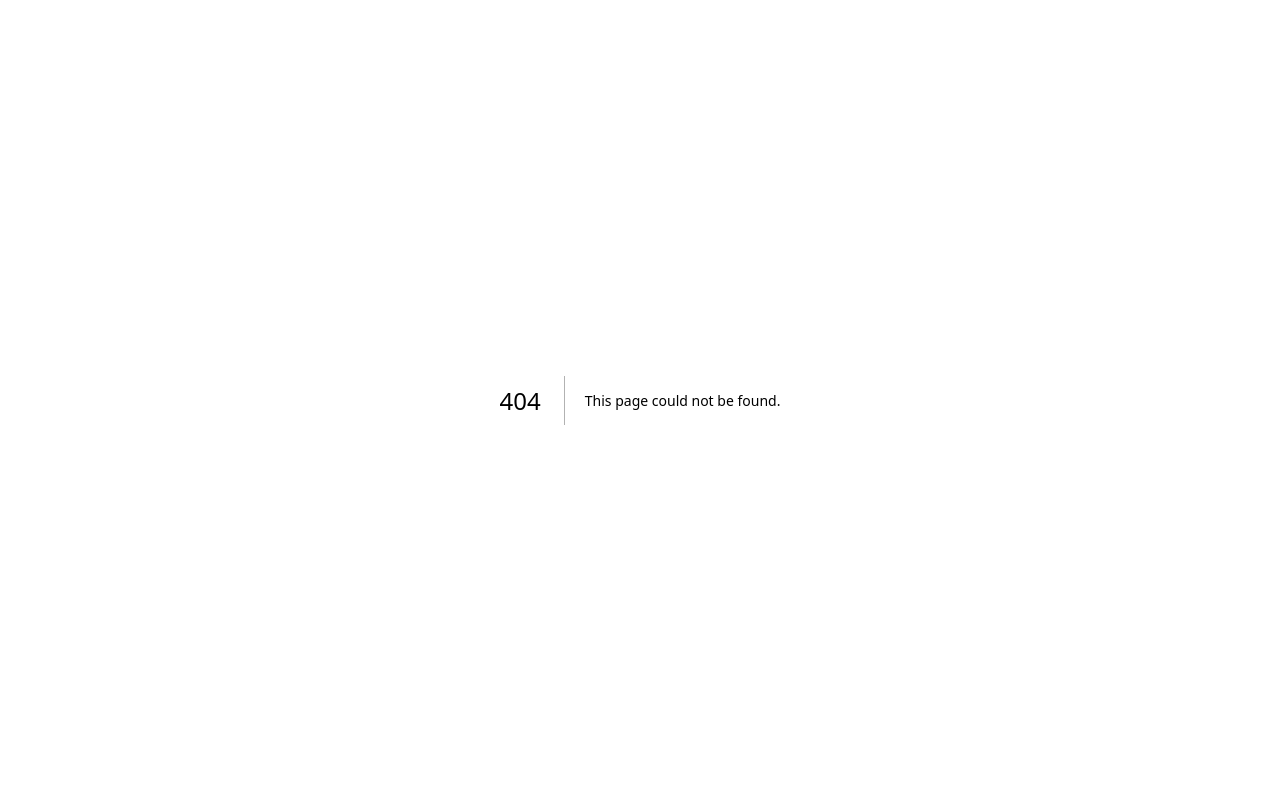
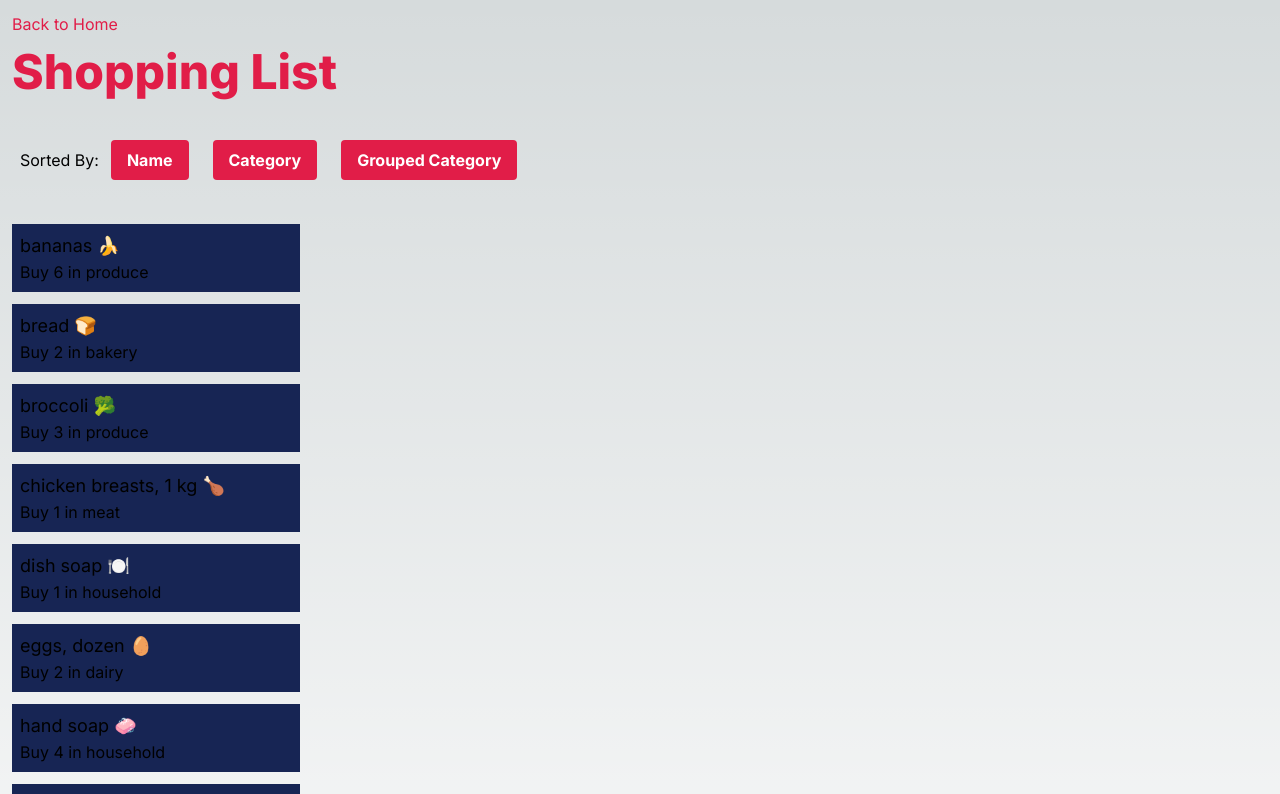
Before and after one commit to alexltyt/cprg306-assignments, a Next.js app: page /week5 in a window 1280 px wide. Before the commit this address had no page. Shown: the top 794 px of the page. Built offline with nearby package versions, Linux system fonts and the light colour scheme.

Commit message:
updated week5

```diff
--- a/app/page.js
+++ b/app/page.js
@@ -2,7 +2,8 @@ import StudentInfo from "./StudentInfo/page"
 import Link from 'next/link';
 
 export default function Home() {
-  return <main>
+  return (
+  <main>
     <StudentInfo/>
     <p className="m-3 text-rose-600" >
       <Link href="/week2">Week2</Link>
@@ -13,6 +14,9 @@ export default function Home() {
     <p className="m-3 text-yellow-400" >
       <Link href="/week4">Week4</Link>
     </p>
+    <p className="m-3 text-green-600" >
+      <Link href="/week5">Week5</Link>
+    </p>
    </main>
-
+  )
 }
--- /dev/null
+++ b/app/week5/item-list.js
@@ -0,0 +1,59 @@
+"use client";
+import items from './items.json';
+import Item from './item.js';
+import {useState } from 'react';
+
+export default function ItemList() {
+    const buttonList = ["Name", "Category", "Grouped Category"];
+    const [sortType, setSortType] = useState('name');
+    const sortedItems = [...items];
+
+    if (sortType === "name"){
+        sortedItems.sort((a,b) => a.name.localeCompare(b.name));
+    } else if (sortType === "category"||sortType === "grouped category"){
+        sortedItems.sort((a,b) => a.category.localeCompare(b.category));
+    } else if (sortType === "grouped category"){
+
+    }
+
+    return (
+        <div >
+            <h2 className="text-5xl font-extrabold text-rose-600 m-3">Shopping List</h2>
+            <div className='p-5 gap-4'>
+                Sorted By:
+                {buttonList.map((button) => (<button key={button} onClick={()=> setSortType(button.toLowerCase())} className={`m-3 bg-rose-600 hover:bg-rose-400
+                text-white font-bold py-2 px-4 rounded ${sortType === button.toLowerCase() ? 'bg-blue-700' : ''}`}
+                >{button}</button>
+                ))}
+            </div>
+            <ul>
+
+            {sortedItems.map((item,index,array) => {
+                if(sortType==="name"||sortType==="category"){
+                    return <Item name={item.name} quantity={item.quantity} category={item.category} />
+                }else if(sortType==="grouped category"){
+                    if (index === 0 || item.category !== array[index - 1].category) {
+                        const capitalizedCategory = item.category.charAt(0).toUpperCase() + item.category.slice(1);
+                        return (
+                          <div key={item.category}>
+                            <h3 className='text-3xl m-3'>{capitalizedCategory}</h3>
+                            <div className='ml-6'>
+                            <Item key={item.name} name={item.name} quantity={item.quantity} category={item.category} />
+                            </div>
+                          </div>
+                        );
+                      }
+                      return (
+                        <div className='m-6'>
+                            <Item key={item.name} name={item.name} quantity={item.quantity} category={item.category} />
+                        </div>
+
+                      );
+                };
+
+                })}
+            </ul>
+        </div>
+    )
+
+}
--- /dev/null
+++ b/app/week5/item.js
@@ -0,0 +1,8 @@
+export default function Item({name,quantity,category}) {
+ return(
+    <li className="m-3 p-2 bg-blue-950 w-72">
+        <h3 className="text-lg">{name}</h3>
+        <p>Buy {quantity} in {category}</p>
+    </li>
+ );
+};
--- /dev/null
+++ b/app/week5/items.json
@@ -0,0 +1,74 @@
+[
+    {
+      "id": "1h2GJKH12gkHG31h1H",
+      "name": "milk, 4 L 🥛",
+      "quantity": 1,
+      "category": "dairy"
+    },
+    {
+      "id": "2KJH3k2j3H1k2J3K1H",
+      "name": "bread 🍞",
+      "quantity": 2,
+      "category": "bakery"
+    },
+    {
+      "id": "3h2KJH3k2j3H1k2J3",
+      "name": "eggs, dozen 🥚",
+      "quantity": 2,
+      "category": "dairy"
+    },
+    {
+      "id": "4k2J3K1H2GJKH12gk",
+      "name": "bananas 🍌",
+      "quantity": 6,
+      "category": "produce"
+    },
+    {
+      "id": "5H1h1H2KJH3k2j3H",
+      "name": "broccoli 🥦",
+      "quantity": 3,
+      "category": "produce"
+    },
+    {
+      "id": "6H1k2J3K1H2GJKH1",
+      "name": "chicken breasts, 1 kg 🍗",
+      "quantity": 1,
+      "category": "meat"
+    },
+    {
+      "id": "7gkHG31h1H2KJH3k",
+      "name": "pasta sauce 🍝",
+      "quantity": 3,
+      "category": "canned goods"
+    },
+    {
+      "id": "8j3H1k2J3K1H2GJK",
+      "name": "spaghetti, 454 g 🍝",
+      "quantity": 2,
+      "category": "dry goods"
+    },
+    {
+      "id": "9H12gkHG31h1H2KJ",
+      "name": "toilet paper, 12 pack 🧻",
+      "quantity": 1,
+      "category": "household"
+    },
+    {
+      "id": "10H3k2j3H1k2J3K1",
+      "name": "paper towels, 6 pack",
+      "quantity": 1,
+      "category": "household"
+    },
+    {
+      "id": "11k2J3K1H2GJKH12",
+      "name": "dish soap 🍽️",
+      "quantity": 1,
+      "category": "household"
+    },
+    {
+      "id": "12GJKH12gkHG31h1",
+      "name": "hand soap 🧼",
+      "quantity": 4,
+      "category": "household"
+    }
+  ]
--- /dev/null
+++ b/app/week5/page.js
@@ -0,0 +1,14 @@
+import Link from "next/link";
+import ItemList from "./item-list.js";
+import Item from "./item";
+
+export default function Page() {
+    return (
+        <main>
+            <p className="m-3 text-rose-600">
+                <Link href="/">Back to Home</Link>
+            </p>
+            <ItemList />
+        </main>
+    );
+};
```
